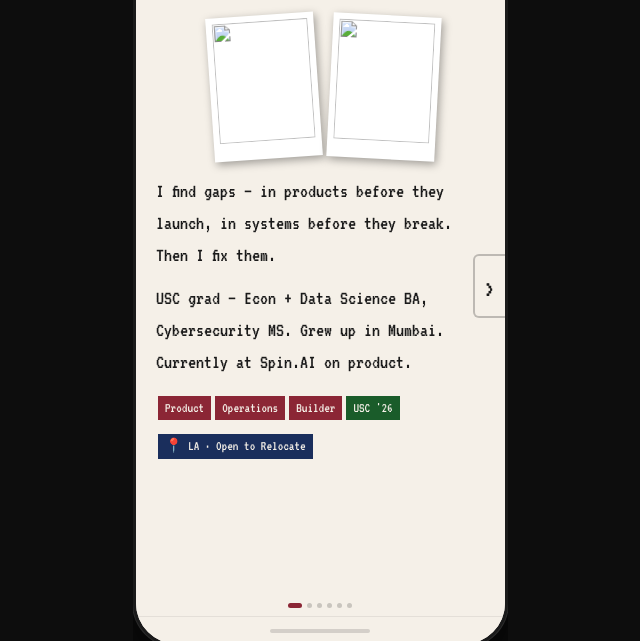
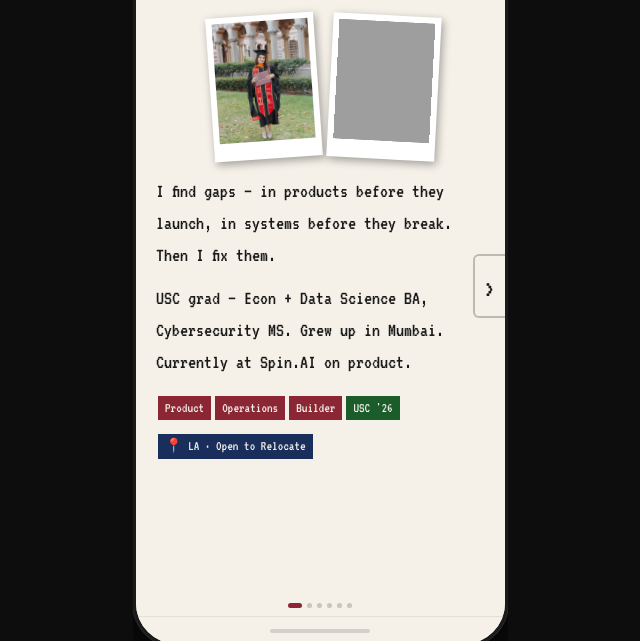
Before and after one commit to navyashah/personal-website, a website: page mobile.html in a window 1280 px wide. Shown: the part 159-800 px from the top of the page, without its empty margins (320-960 px from the left). Drawn offline with Linux system fonts and the light colour scheme; the site is published under a folder, as on GitHub Pages, so addresses that start at the root find nothing.

Commit message:
fix image paths

```diff
--- a/mobile.html
+++ b/mobile.html
@@ -186,8 +186,8 @@ html,body{height:100%;background:#0d0d0d;font-family:'Press Start 2P',monospace;
         <div class="card-head"><span class="card-num">[01]</span><span class="card-name">about</span></div>
         <div class="card-body">
           <div class="pol-row">
-            <div class="pol"><img src="/media/IMG_4717.JPG" alt=""></div>
-            <div class="pol"><img src="/media/IMG_1963.JPG" alt=""></div>
+            <div class="pol"><img src="media/IMG_4717.JPG" alt=""></div>
+            <div class="pol"><img src="media/IMG_1963.JPG" alt=""></div>
           </div>
           <p class="wp">I find gaps — in products before they launch, in systems before they break. Then I fix them.</p>
           <p class="wp">USC grad — Econ + Data Science BA, Cybersecurity MS. Grew up in Mumbai. Currently at Spin.AI on product.</p>
```
